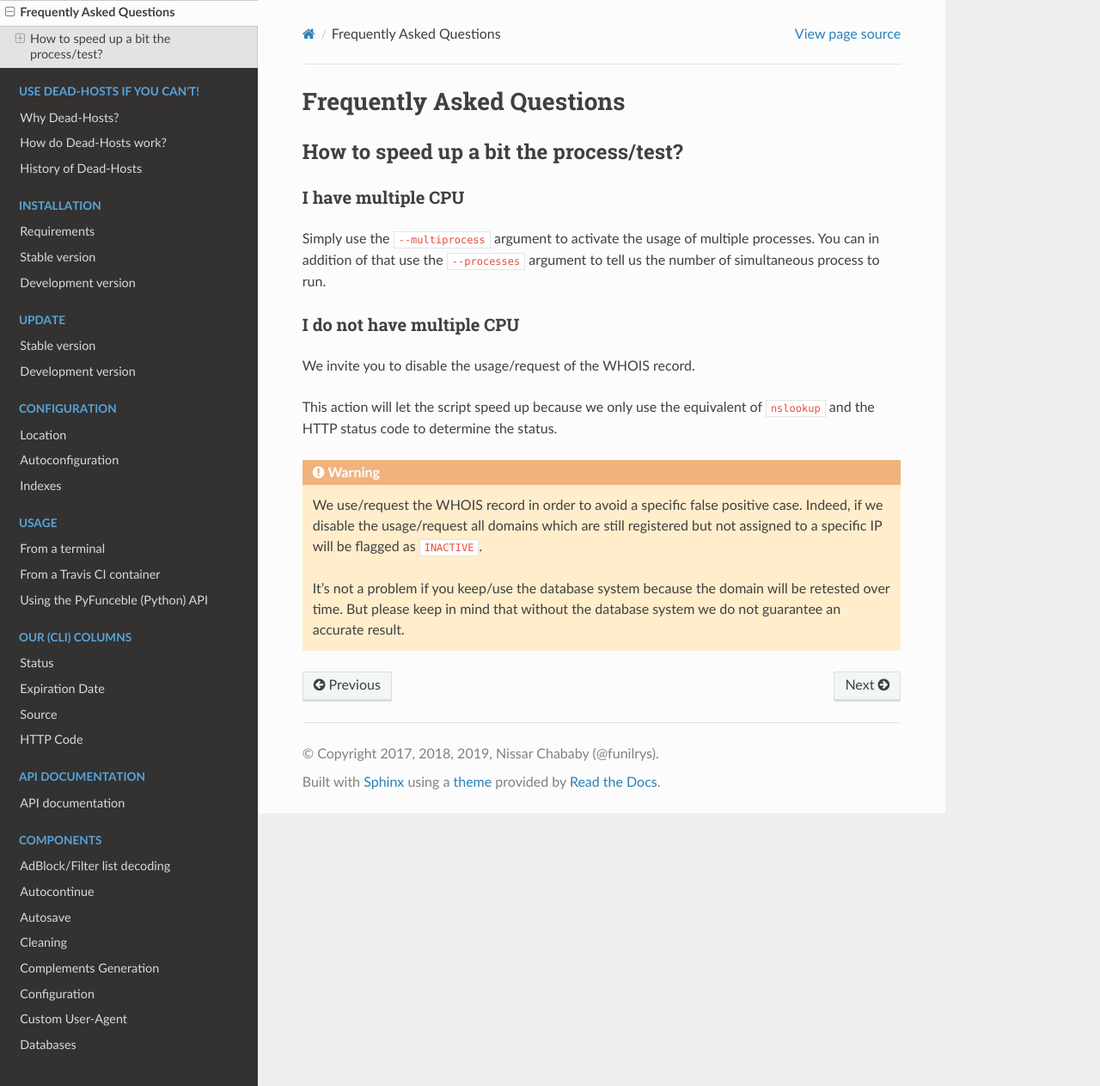
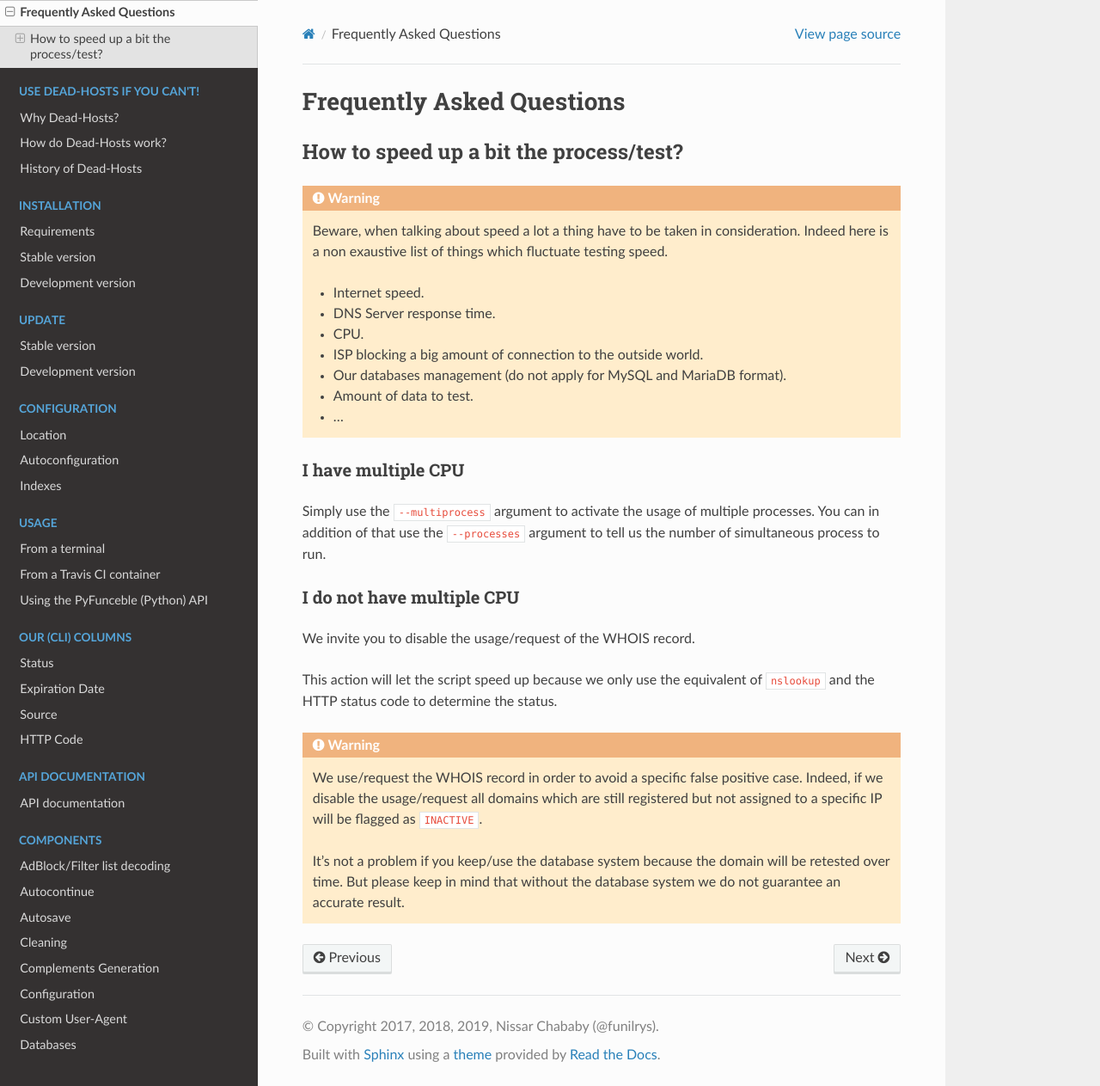
Before and after one commit to PyFunceble/rst-docs, a Sphinx documentation site: the page built from docs/facts/faq.rst, in a window 1280 px wide and 1263 px high. Shown: the whole window at 86% size. Built offline with Sphinx 7.4.7 and the Read the Docs theme 2.0.0, drawn with Linux system fonts in a browser that asks for light colours; pages that are not in the unit, such as notebooks, are missing from menus.

Commit message:
Add info

```diff
--- a/docs/facts/faq.rst
+++ b/docs/facts/faq.rst
@@ -3,6 +3,18 @@ Frequently Asked Questions
 
 How to speed up a bit the process/test?
 ----------------------------------------
+
+.. warning::
+    Beware, when talking about speed a lot a thing have to be taken in consideration.
+    Indeed here is a non exaustive list of things which fluctuate testing speed.
+
+    * Internet speed.
+    * DNS Server response time.
+    * CPU.
+    * ISP blocking a big amount of connection to the outside world.
+    * Our databases management (do not apply for MySQL and MariaDB format).
+    * Amount of data to test.
+    * ...
 
 I have multiple CPU
 ^^^^^^^^^^^^^^^^^^^
```
